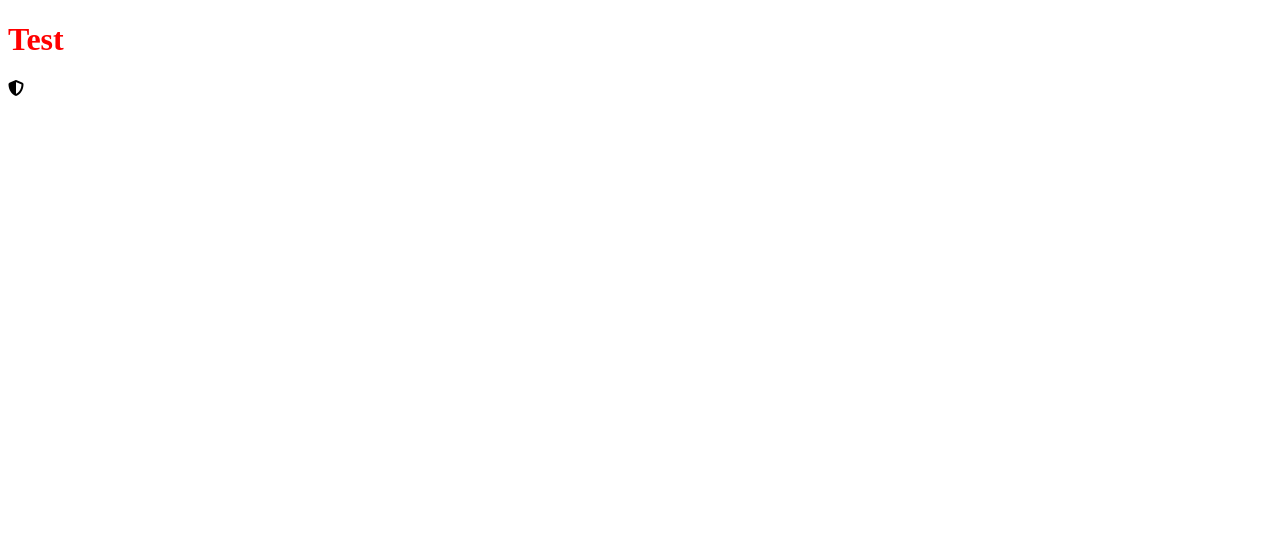
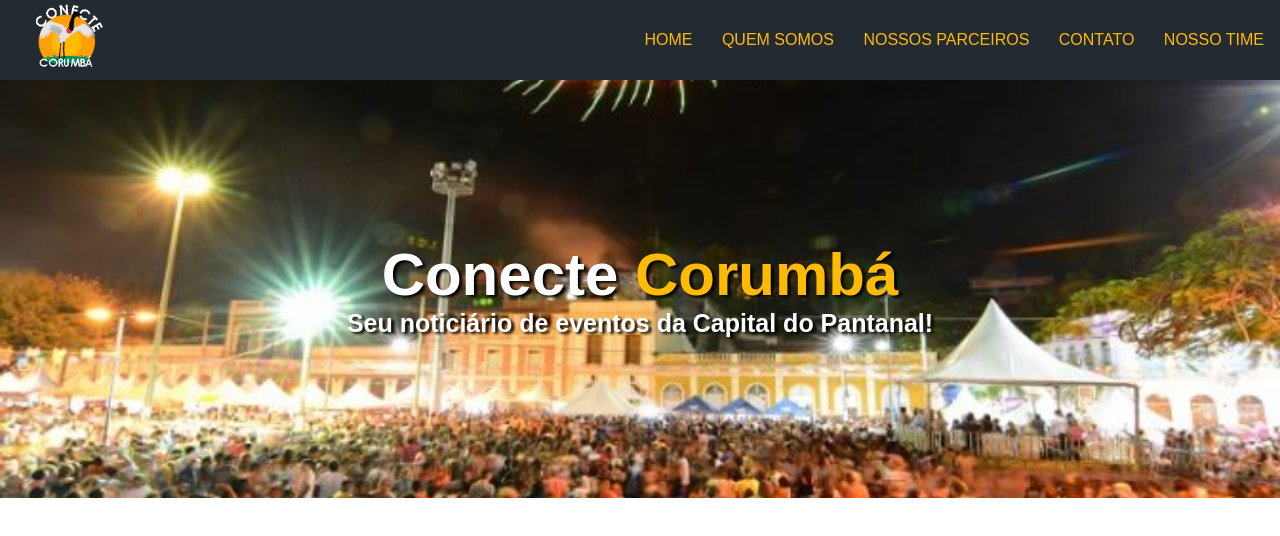
Before and after one commit to mathraphael/HdcHost, a plain HTML site: page index.html in a window 1280 px wide. Drawn offline with Linux system fonts and the light colour scheme.

Commit message:
[NOVO] #0 - Estilizando o inicio do site

```diff
--- a/css/styles.css
+++ b/css/styles.css
@@ -1,3 +1,89 @@
-h1{
-    color: red;
+
+*{
+    margin: 0;
+    padding: 0;
+    font-family: Arial, Helvetica, sans-serif;
+    box-sizing: border-box;
 }
+
+h1,
+h2,
+h3{
+    color: #333;
+}
+
+p{
+    color: #70747a;
+}
+
+.navbar-container{
+    width: 100%;
+    height: 80px;
+    background-color: #232a31;
+    padding:0 1rem;
+
+
+}
+
+nav{
+    position: relative;
+}
+
+.logo{
+    width: 100px;
+    margin-top: 0px;
+}
+
+.navbar-itens{
+    position: absolute;
+    right: 0;
+    height: 80px;
+    line-height: 80px;
+    margin: 0;
+    display: inline-block;
+}
+
+.navbar-itens li{
+    display: inline-block;
+    text-transform: uppercase;
+    margin-left: 25px;
+}
+
+.navbar-itens a{
+    color: rgb(255,187,0);
+    text-decoration: none;
+    transition: 0.5s;
+}
+
+.navbar-itens a:hover{
+    font-size: 15px;
+    color: rgb(255,160,8);
+
+}
+
+.main-banner{
+    background-image: url(../img/corumba.jpg);
+    background-size: cover;
+    background-position: center;
+    padding: 10rem 0;
+
+}
+
+.main-banner h1,
+.main-banner p{
+    color: rgb(255, 255, 255);
+    text-align: center;
+    font-weight: bold;
+    text-shadow: #000 3px 2px 3px;
+
+}
+.main-banner h1 span{
+    color: rgb(255,187,0);
+}
+
+.main-banner h1{
+    font-size: 60px;
+}
+.main-banner p{
+    font-size: 25px;
+}
--- a/index.html
+++ b/index.html
@@ -2,7 +2,7 @@
 <html lang="en">
 <head>
     <meta charset="UTF-8">
-    <title>titulo</title>
+    <title>Conecte Corumbá MS</title>
     <link rel="stylesheet" href="css/styles.css">
     <link rel="stylesheet" href="https://cdnjs.cloudflare.com/ajax/libs/font-awesome/6.5.1/css/all.min.css"
     integrity="sha512-DTOQO9RWCH3ppGqcWaEA1BIZOC6xxalwEsw9c2QQeAIftl+Vegovlnee1c9QX4TctnWMn13TZye+giMm8e2LwA=="
@@ -10,8 +10,38 @@
     referrerpolicy="no-referrer" />
 </head>
 <body>
-    <h1>Test</h1>
-    <i class="fas fa-shield-alt"></i>
+    <div class="container">
+        <div class="navbar-container">
+            <nav>
+                <a href="#">
+                    <img src="img/logo.png" alt="Conect Corumbá" class="logo">
+                </a>
+                <ul class="navbar-itens">
+                    <li>
+                        <a href="#">Home</a>
+                    </li>
+                    <li>
+                        <a href="#">Quem Somos</a>
+                    </li>
+                    <li>
+                        <a href="#">Nossos Parceiros</a>
+                    </li>
+                    <li>
+                        <a href="#">Contato</a>
+                    </li>
+                    <li>
+                        <a href="#">Nosso Time</a>
+                    </li>
+                </ul>
+            </nav>
+        </div>
+        <main>
+            <div class="main-banner">
+                <h1>Conecte <span>Corumbá</span></h1>
+                <p>Seu noticiário de eventos da <span>Capital do Pantanal!</span></p>
+            </div>
+        </main>
+    </div>
 
 </body>
 </html>
```
Also changed, not shown: img/corumba.jpg (added), img/logo.png (added).
